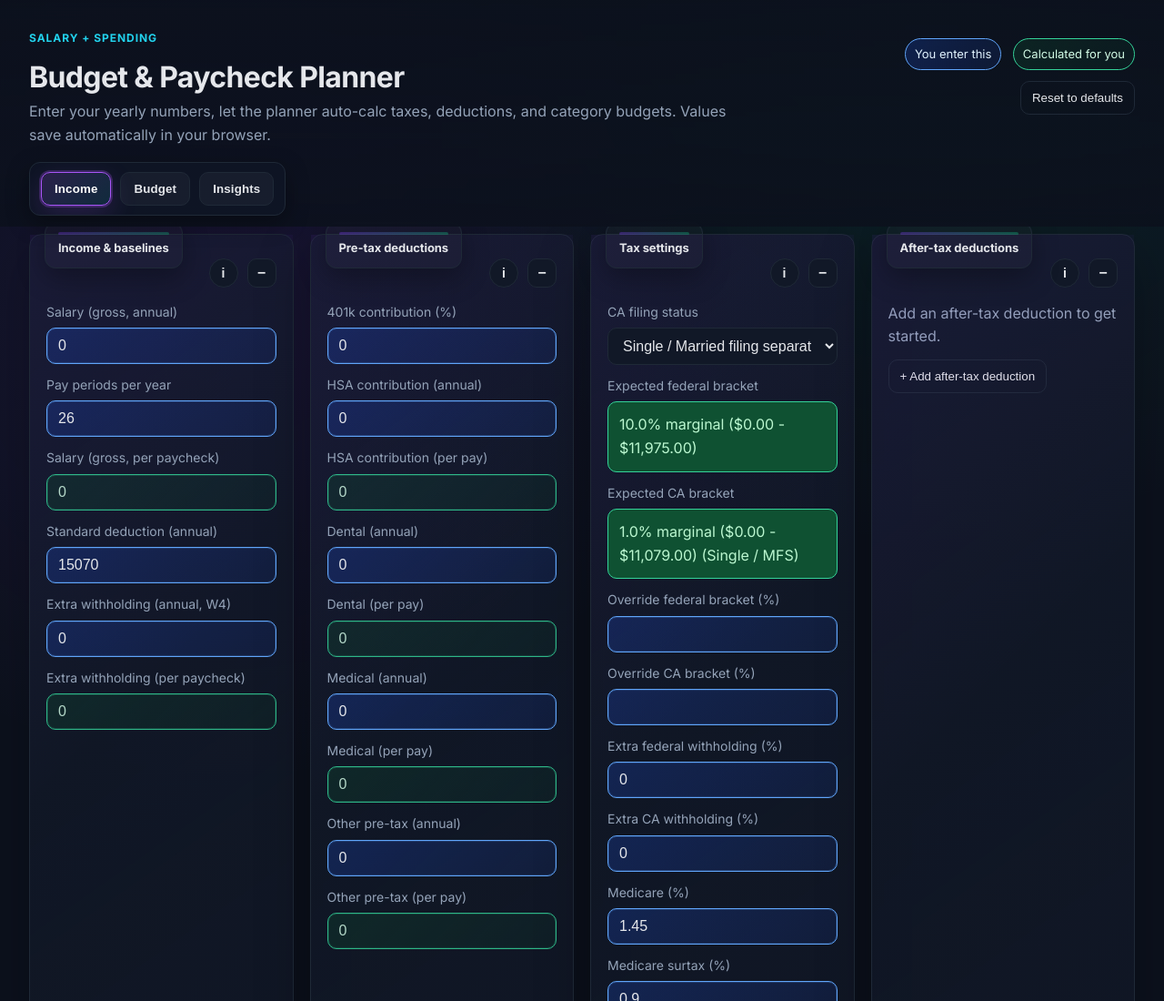
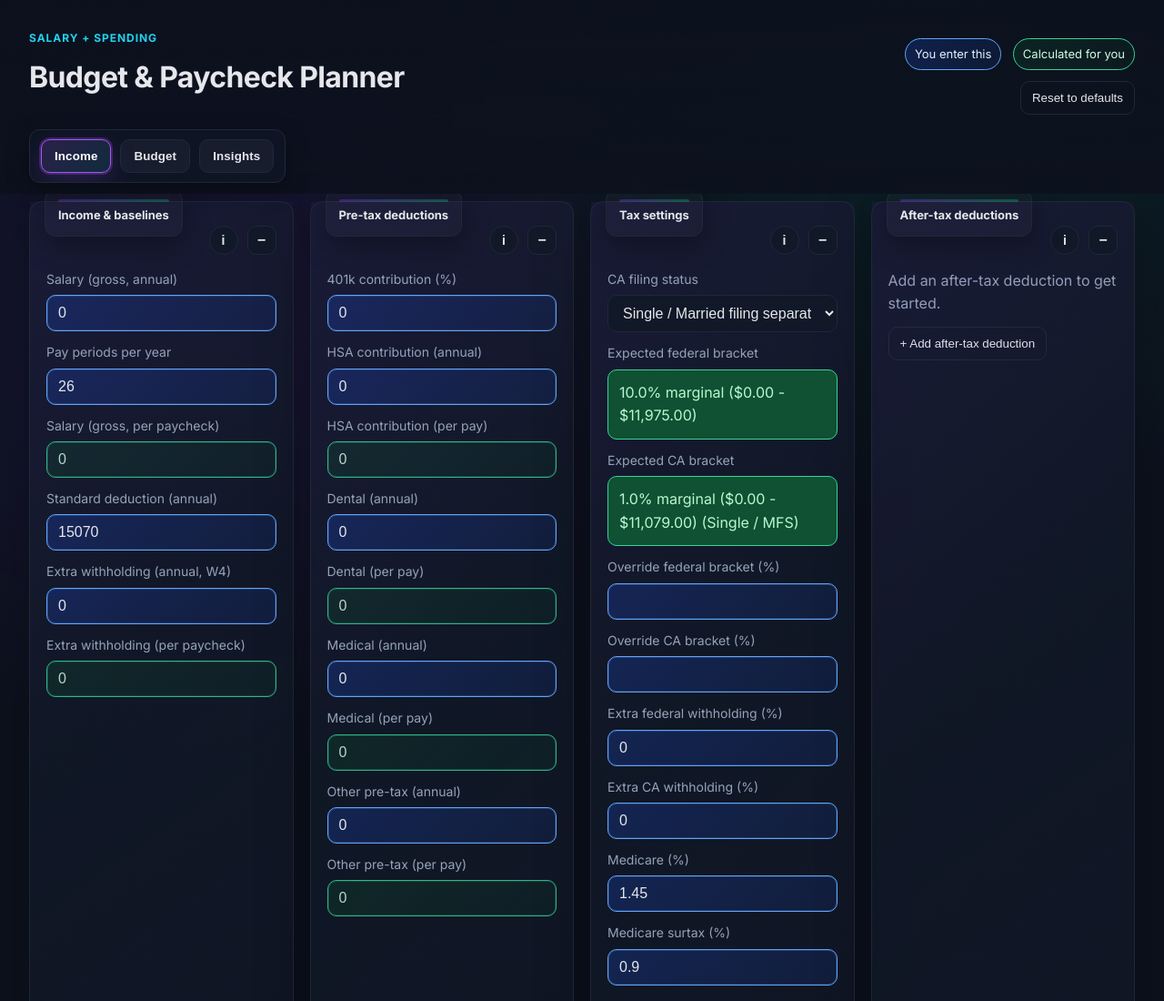
Before and after one commit to clcummin/budget_app, a plain HTML site: page index.html in a window 1280 px wide. Shown: the top 1100 px of the page at 91% size. Drawn offline with nearby package versions, Linux system fonts and the light colour scheme.

Commit message:
Remove header lede copy for compact layout

```diff
--- a/index.html
+++ b/index.html
@@ -15,10 +15,6 @@
       <div>
         <p class="eyebrow">Salary + Spending</p>
         <h1>Budget &amp; Paycheck Planner</h1>
-        <p class="lede">
-          Enter your yearly numbers, let the planner auto-calc taxes, deductions, and category budgets.
-          Values save automatically in your browser.
-        </p>
       </div>
       <div class="header-actions">
         <div class="legend legend-inline">
```
